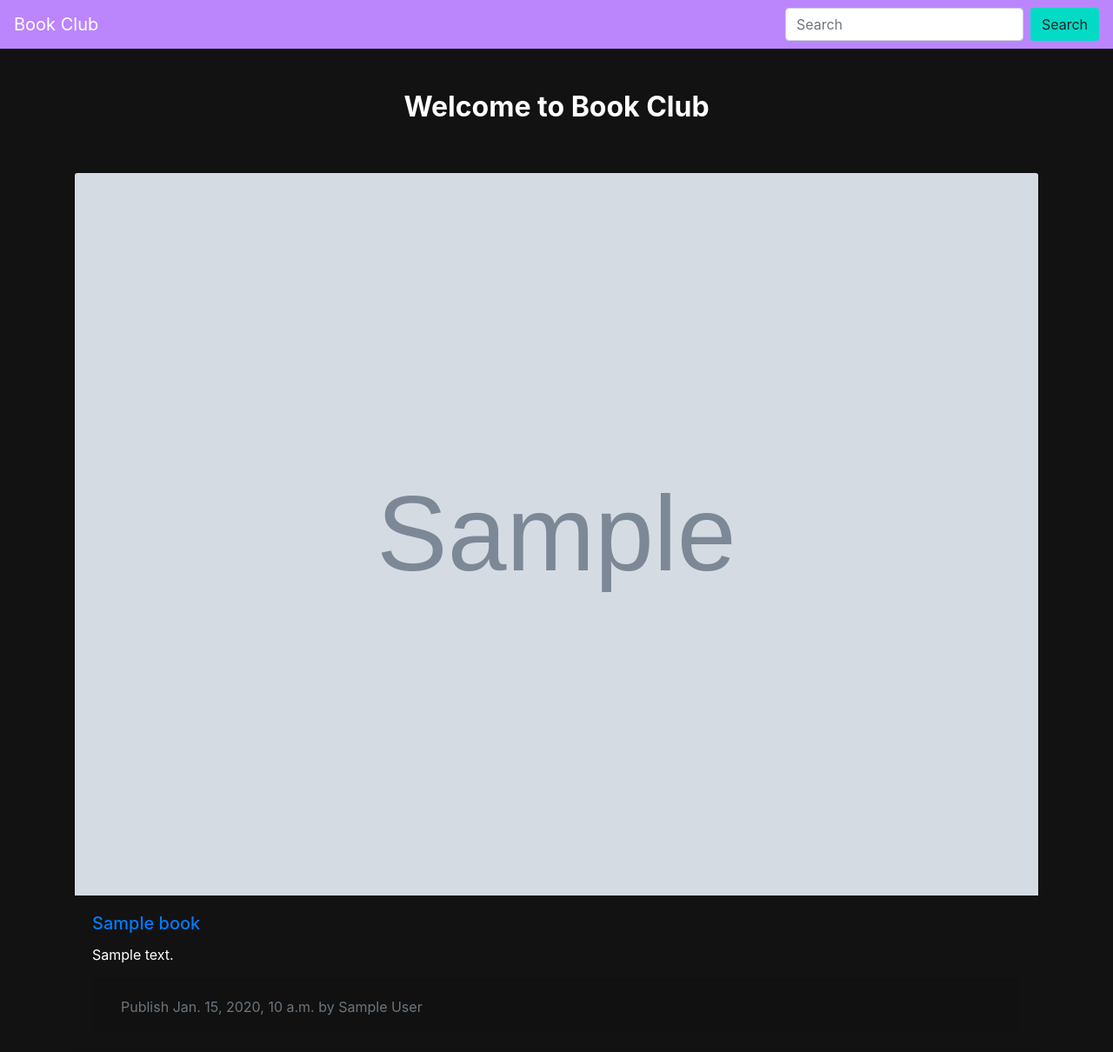
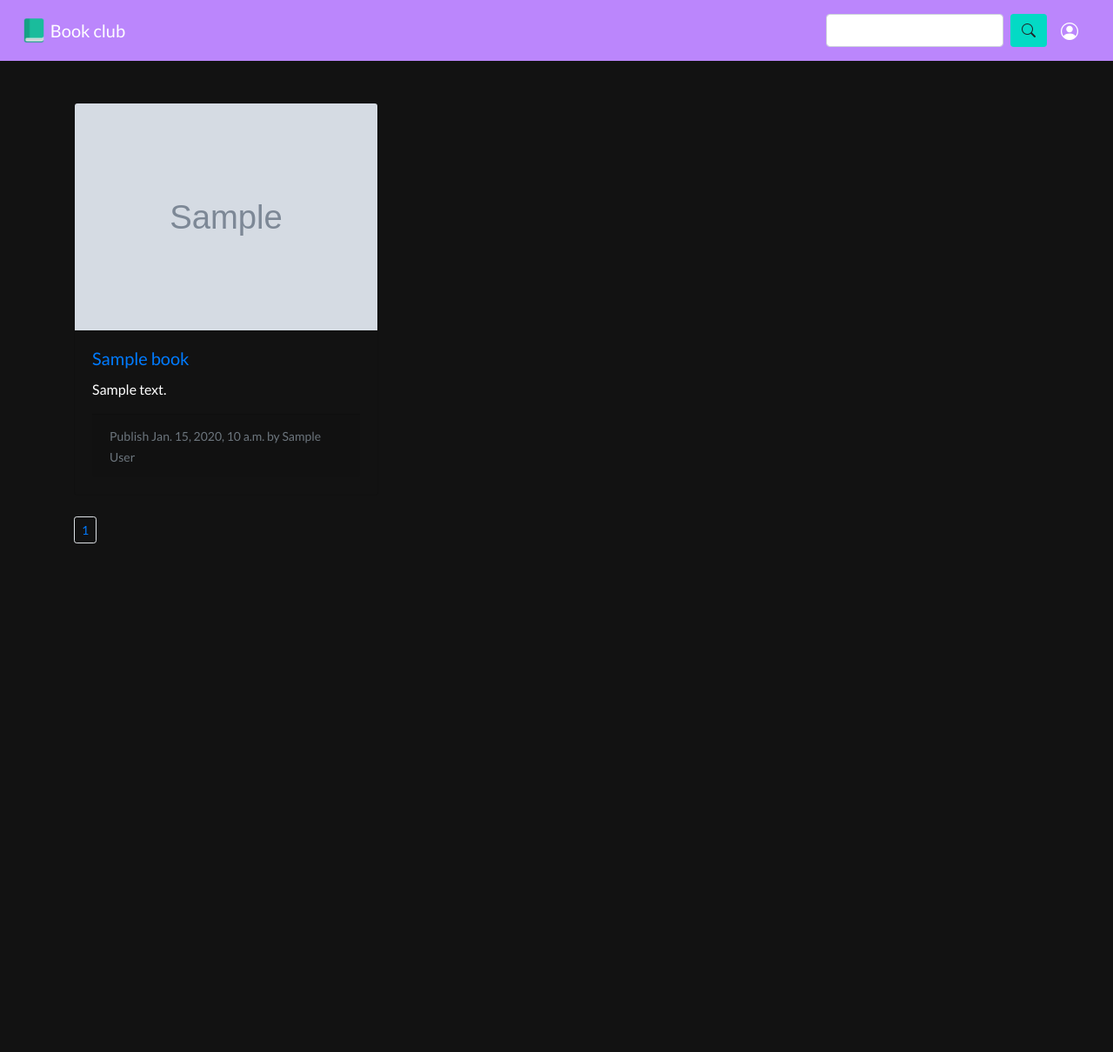
Before and after one commit to snomfake/book-club, a Django app: page / in a window 1280 px wide. Shown: the whole page at 87% size. After the commit the page ends 625 px from the top, so only its background shows below. Run offline with Django 4.2, Linux system fonts and the light colour scheme; tables that the repository leaves empty hold one stand-in row (values such as "Sample post"); grey boxes marked "Sample" are stand-in pictures.

Commit message:
adding search by SearchVector and add pagination

```diff
--- a/books/models.py
+++ b/books/models.py
@@ -59,7 +59,7 @@ class Comment(models.Model):
     body = models.TextField()
     publish_date = models.DateTimeField(auto_now_add=True)
     book = models.ForeignKey(Book, on_delete=models.CASCADE)
-    active = models.BooleanField(default=False)
+    active = models.BooleanField(default=True)
 
     class Meta:
         ordering = ("-publish_date",)
--- a/books/urls.py
+++ b/books/urls.py
@@ -1,11 +1,12 @@
 from django.urls import path
 
-from books.views import AddComment, BookList, BookDetail
+from books.views import AddComment, BookList, BookDetail, Search
 
 app_name = "books"
 
 urlpatterns = [
     path("", BookList.as_view(), name="home"),
+    path("search/", Search.as_view(), name="search"),
     path("<slug:slug>/", BookDetail.as_view(), name="detail"),
     path("add/<slug:slug>/", AddComment.as_view(), name="add_comment"),
 ]
--- a/books/views.py
+++ b/books/views.py
@@ -1,7 +1,9 @@
+from django.contrib.postgres.search import SearchVector
+from django.core.paginator import Paginator, PageNotAnInteger, EmptyPage
+from django.shortcuts import redirect, render, get_object_or_404
 from django.views.generic import View
-from django.shortcuts import redirect, render, get_object_or_404
+
 from books.forms import CommentForm
-
 from books.models import Book
 
 
@@ -9,7 +11,18 @@ class BookList(View):
     """List all book"""
 
     def get(self, request):
-        books = Book.objects.filter(status=True)
+        obj_list = Book.objects.filter(status=True)
+
+        paginator = Paginator(obj_list, 6)
+        page = request.GET.get("page")
+
+        try:
+            books = paginator.page(page)
+        except PageNotAnInteger:
+            books = paginator.page(1)
+        except EmptyPage:
+            books = paginator.page(paginator.num_pages)
+
         context = {"books": books}
         return render(request, "books/home.html", context)
 
@@ -19,12 +32,13 @@ class BookDetail(View):
 
     def get(self, request, slug: str):
         book = get_object_or_404(Book, slug=slug)
-        context = {"book": book}
+        comments = book.comment_set.filter(active=True)
+        context = {"book": book, "comments": comments}
         return render(request, "books/detail.html", context)
 
 
 class AddComment(View):
-    """sss"""
+    """Add comment"""
 
     def post(self, request, slug: str):
         book = get_object_or_404(Book, slug=slug)
@@ -35,4 +49,18 @@ class AddComment(View):
             form.book = book
             form.save()
 
-        return redirect("/")
+        return redirect(book.get_absolute_url())
+
+
+class Search(View):
+    """Search"""
+
+    def get(self, request):
+        q = request.GET.get("q")
+
+        books = Book.objects.annotate(
+            search=SearchVector("title", "author__full_name")
+            ).filter(search=q)
+
+        context = {"books": books, "q": q}
+        return render(request, "books/home.html", context)
--- /dev/null
+++ b/static/css/style.css
@@ -0,0 +1,17 @@
+@import url('https://fonts.googleapis.com/css2?family=Lato:wght@300;400;700&display=swap');
+
+* {
+	font-family: 'Lato', sans-serif;
+}
+.nav-bg {
+	background-color: #BB86FC;
+}
+.also-bg {
+	background-color: #121212;
+}
+.color-text {
+	color: #ffffff;
+}
+.button-bg {
+	background-color: #03DAC5;
+}
--- a/templates/books/home.html
+++ b/templates/books/home.html
@@ -1,18 +1,36 @@
 {% extends "index.html" %}
 
 {% block content %}
-	<div class="card-deck">
+<!-- books cards -->
+{% if books %}
+	<div class="row">
 		{% for book in books %}
-		<div class="card" style="background-color: #121212;">
-			<img src="{{ book.image_card.url }}" alt="" class="card-img-top">
-			<div class="card-body">
-				<h5 class="card-title"><a href="{{ book.get_absolute_url }}">{{ book.title }}</a></h5>
-				<p class="card-text">{{ book.body|truncatechars:200 }}</p>
-				<div class="card-footer">
-					<small class="text-muted btn btn-link">Publish {{ book.publish_date }} by {{ book.author }}</small>
+			<div class="col-12 col-md-4">
+				<div class="card also-bg">
+					<img src="{{ book.image_card.url }}" alt="{{ book.title }}" class="card-img-top">
+					<div class="card-body">
+						<h5 class="card-title"><a href="{{ book.get_absolute_url }}">{{ book.title }}</a></h5>
+						<p class="card-text">{{ book.body|truncatechars:100 }}</p>
+						<div class="card-footer">
+							<small class="text-muted">Publish {{ book.publish_date }} by {{ book.author }}</small>
+						</div>
+					</div>
 				</div>
 			</div>
-		</div>
 		{% endfor %}
 	</div>
+
+	<br>
+	<!-- paginator -->
+	{% include "included/paginator.html" %}
+
+<!-- if not books -->
+{% else %}
+	{% if q %}
+		<h1 class="text-center"><strong>No books found for "{{ q }}"</strong></h1>
+	{% else %}
+		<h1 class="text-center"><strong>No books found</strong></h1>
+	{% endif %}
+{% endif %}
+
 {% endblock content %}
--- a/templates/included/navbar.html
+++ b/templates/included/navbar.html
@@ -1,7 +1,17 @@
-<nav class="navbar navbar-dark justify-content-between" style="background-color: #BB86FC;">
-  <a class="navbar-brand">Book Club</a>
-  <form class="form-inline">
-    <input class="form-control mr-sm-2" type="search" placeholder="Search" aria-label="Search">
-    <button class="btn my-2 my-sm-0" style="background-color: #03DAC5;" type="submit">Search</button>
-  </form>
+<nav class="navbar navbar-dark nav-bg"
+	<div class="d-flex">
+		<a class="navbar-brand mr-auto p-2" href="{% url 'books:home' %}">
+			<img src="/static/img/favicon.ico" width="30" height="30" class="d-inline-block align-top">
+			Book club
+		</a>
+		<form class="form-inline p-2" action="{% url 'books:search' %}">
+    	<input class="form-control mr-sm-2" type="search" name="q">
+    	<button class="btn my-2 my-sm-0 button-bg" type="submit"><i class="bi bi-search"></i></button>
+  	</form>
+		{% if request.user.is_authenticated %}
+			<a href="#" class="navbar-brand p-2"><i class="bi bi-box-arrow-left"></i></a>
+		{% else %}
+			<a href="#" class="navbar-brand p-2"><i class="bi bi-person-circle"></i></a>
+		{% endif %}
+	</div>
 </nav>
--- /dev/null
+++ b/templates/included/paginator.html
@@ -0,0 +1,12 @@
+<nav class="text-center">
+  <ul class="pagination pagination-sm">
+		{% if books.has_previous %}
+			<li class="page-item"><a href="?page=1"><i class="bi bi-arrow-left"></i></a></li>
+			<li class="page-item "><a class="page-link also-bg" href="?page={{ books.previous_page_number }}">&laquo; </a></li>
+		{% endif %}
+		<li class="page-item"><a class="page-link also-bg" href="?page={{ books.number }}">{{ books.number }}</a></li>
+		{% if books.has_next %}
+			<li class="page-item"><a class="page-link also-bg" href="?page={{ next_page_number }}">&raquo; </a></li>
+		{% endif %}
+  </ul>
+</nav>
--- a/templates/index.html
+++ b/templates/index.html
@@ -6,19 +6,16 @@
 	<title>Book CLub</title>
 	<link rel="stylesheet" href="https://cdn.jsdelivr.net/npm/bootstrap@4.6.2/dist/css/bootstrap.min.css" integrity="sha384-xOolHFLEh07PJGoPkLv1IbcEPTNtaed2xpHsD9ESMhqIYd0nLMwNLD69Npy4HI+N" crossorigin="anonymous">
 	<link rel="stylesheet" href="https://cdn.jsdelivr.net/npm/bootstrap-icons@1.11.2/font/bootstrap-icons.min.css">
-	<link rel="icon" type="image/x-icon" href="{% static 'favicon.ico' %}">
+	<link rel="stylesheet" href="{% static 'css/style.css' %}">
+	<link rel="icon" type="image/x-icon" href="{% static 'img/favicon.ico' %}">
 </head>
-<body class="text-white" style="background-color: #121212;">
+<body class="text-white also-bg">
 	<!-- navbar -->
 	{% include "included/navbar.html" %}
 	<br>
 	<br>
-	<h2 class="text-center font-weight-bold text-white">
-		Welcome to Book Club
-	</h2>
-	<br>
-	<br>
 
+	<!-- main content -->
 	<article class="container">
 		{% block content %}
 		{% endblock content %}
```
Also changed, not shown: templates/books/detail.html (+10 -8 lines), assets/images/pb_1_KwZp2ZI.jpg (added), assets/images_detail/pb_2_osKR83M.jpg (added), books/migrations/0005_alter_comment_active.py (added), static/img/favicon.ico (renamed from static/favicon.ico), 1 other file.
